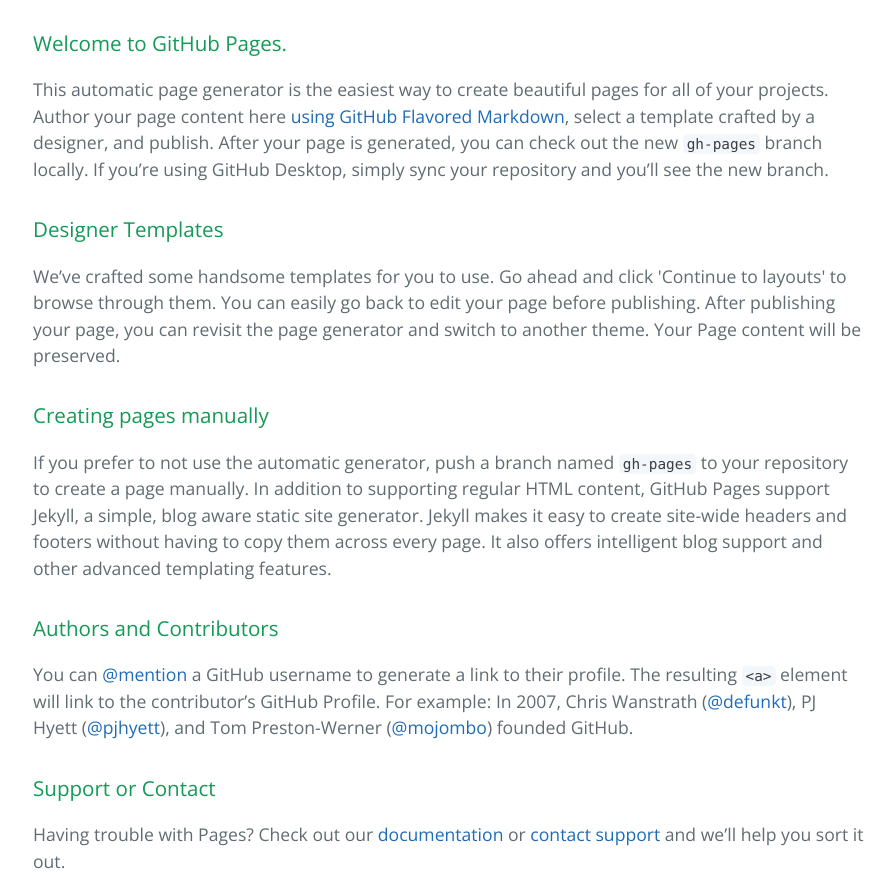
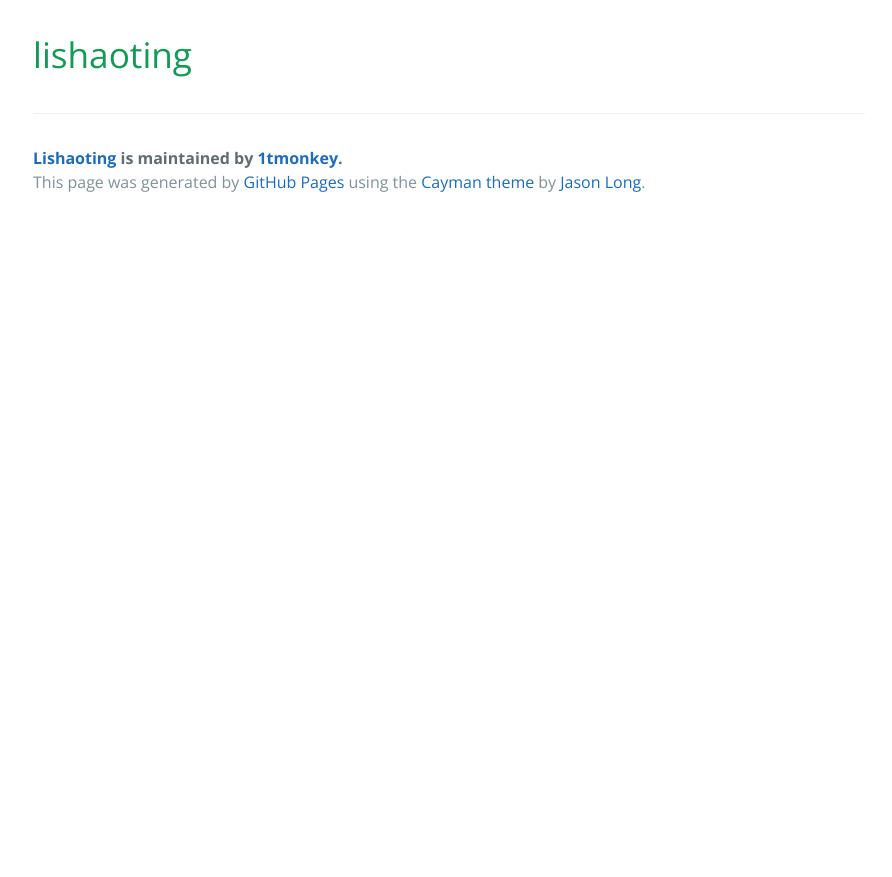
Before and after one commit to 1sting/lishaoting, a plain HTML site: page index.html in a window 1280 px wide. Shown: the part 340-1217 px from the top of the page, without its empty margins (191-1083 px from the left). After the commit the page ends 800 px from the top, so only its background shows below. Drawn offline with nearby package versions, Linux system fonts and the light colour scheme.

```diff
--- a/index.html
+++ b/index.html
@@ -19,30 +19,8 @@
     </section>
 
     <section class="main-content">
-      <h3>
-<a id="welcome-to-github-pages" class="anchor" href="#welcome-to-github-pages" aria-hidden="true"><span aria-hidden="true" class="octicon octicon-link"></span></a>Welcome to GitHub Pages.</h3>
-
-<p>This automatic page generator is the easiest way to create beautiful pages for all of your projects. Author your page content here <a href="https://guides.github.com/features/mastering-markdown/">using GitHub Flavored Markdown</a>, select a template crafted by a designer, and publish. After your page is generated, you can check out the new <code>gh-pages</code> branch locally. If you’re using GitHub Desktop, simply sync your repository and you’ll see the new branch.</p>
-
-<h3>
-<a id="designer-templates" class="anchor" href="#designer-templates" aria-hidden="true"><span aria-hidden="true" class="octicon octicon-link"></span></a>Designer Templates</h3>
-
-<p>We’ve crafted some handsome templates for you to use. Go ahead and click 'Continue to layouts' to browse through them. You can easily go back to edit your page before publishing. After publishing your page, you can revisit the page generator and switch to another theme. Your Page content will be preserved.</p>
-
-<h3>
-<a id="creating-pages-manually" class="anchor" href="#creating-pages-manually" aria-hidden="true"><span aria-hidden="true" class="octicon octicon-link"></span></a>Creating pages manually</h3>
-
-<p>If you prefer to not use the automatic generator, push a branch named <code>gh-pages</code> to your repository to create a page manually. In addition to supporting regular HTML content, GitHub Pages support Jekyll, a simple, blog aware static site generator. Jekyll makes it easy to create site-wide headers and footers without having to copy them across every page. It also offers intelligent blog support and other advanced templating features.</p>
-
-<h3>
-<a id="authors-and-contributors" class="anchor" href="#authors-and-contributors" aria-hidden="true"><span aria-hidden="true" class="octicon octicon-link"></span></a>Authors and Contributors</h3>
-
-<p>You can <a href="https://help.github.com/articles/basic-writing-and-formatting-syntax/#mentioning-users-and-teams" class="user-mention">@mention</a> a GitHub username to generate a link to their profile. The resulting <code>&lt;a&gt;</code> element will link to the contributor’s GitHub Profile. For example: In 2007, Chris Wanstrath (<a href="https://github.com/defunkt" class="user-mention">@defunkt</a>), PJ Hyett (<a href="https://github.com/pjhyett" class="user-mention">@pjhyett</a>), and Tom Preston-Werner (<a href="https://github.com/mojombo" class="user-mention">@mojombo</a>) founded GitHub.</p>
-
-<h3>
-<a id="support-or-contact" class="anchor" href="#support-or-contact" aria-hidden="true"><span aria-hidden="true" class="octicon octicon-link"></span></a>Support or Contact</h3>
-
-<p>Having trouble with Pages? Check out our <a href="https://help.github.com/pages">documentation</a> or <a href="https://github.com/contact">contact support</a> and we’ll help you sort it out.</p>
+      <h1>
+<a id="lishaoting" class="anchor" href="#lishaoting" aria-hidden="true"><span aria-hidden="true" class="octicon octicon-link"></span></a>lishaoting</h1>
 
       <footer class="site-footer">
         <span class="site-footer-owner"><a href="https://github.com/1tmonkey/lishaoting">Lishaoting</a> is maintained by <a href="https://github.com/1tmonkey">1tmonkey</a>.</span>
```
Also changed, not shown: params.json (+1 -1 lines).
